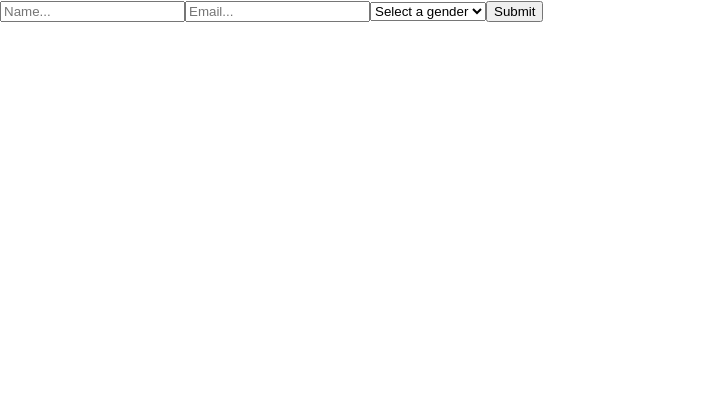
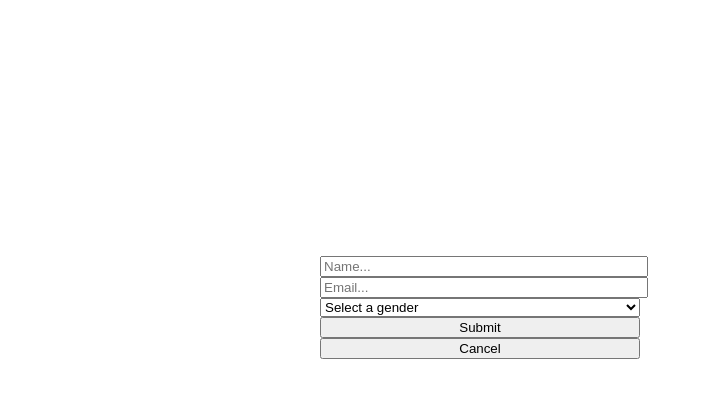
Before and after one commit to ThorbenBender/React-coding-challenge, a React (Create React App) app in the folder client/: page / in a window 1280 px wide. Shown: the top 398 px of the page, without its empty margins (0-711 px from the left). Built offline with nearby package versions, Linux system fonts and the light colour scheme.

Commit message:
added some styling | refactored code | commented code

```diff
--- a/client/src/Components/Create/Create.js
+++ b/client/src/Components/Create/Create.js
@@ -38,22 +38,34 @@ export default class Create extends Component {
         }
         // call the function from the parent element with user object
         this.props.createUser(user)
+        // call the changeView function
+        this.changeView()
+    }
+    changeView = () => {
         // change the view to ViewAndUpdate
         this.props.changeView('ViewAndUpdate')
     }
     render() {
+        let style = {width: '50%'}
         return (
-            <div>
-                <input name='name' type='text' value={this.state.name} placeholder="Name..." onChange={this.handleInput} />
-                <input name='email' type='email' value={this.state.email} placeholder="Email..." onChange={this.handleInput} />
-                <select name='gender' onClick={this.handleInput}>
+            <div style={{display: 'flex', flexDirection: 'column', width: '50%',margin: '0 auto', marginTop: '20%'}}>
+                {/* input to get the name of the user  */}
+                <input name='name' type='text' value={this.state.name} placeholder="Name..." onChange={this.handleInput} style={style}/>
+                {/* input to get the email of the user */}
+                <input name='email' type='email' value={this.state.email} placeholder="Email..." onChange={this.handleInput} style={style}/>
+                {/* dropdown menu to get the gender of the user */}
+                <select name='gender' onClick={this.handleInput} style={style}>
                     <option defaultValue='select a gender'>Select a gender</option>
                     <option value='male'>Male</option>
                     <option value='female'>Female</option>
                     <option value='other'>other</option>
                 </select>
                 {this.state.error && <p>{this.state.error}</p>}
-                <button onClick={this.submitInput}>Submit</button>
+                {/* button to create a new user */}
+                <button onClick={this.submitInput} style={style}>Submit</button>
+                {/* you can cancel creating a user */}
+                {/* will return you to ViewAndUpdate Component */}
+                <button onClick={this.changeView} style={style}>Cancel</button>
             </div>
         )
     }
--- a/client/src/Components/ViewAndUpdate/Components/UserScreen.js
+++ b/client/src/Components/ViewAndUpdate/Components/UserScreen.js
@@ -4,34 +4,39 @@ export default class UserScreen extends Component {
     state = {
         isEditing: false
     }
-    componentDidMount() {
-        let user = this.props.users.filter(user => user.id === this.props.id);
-        this.setState({name: user[0].name, email: user[0].email, gender: user[0].gender})
-    }
     editUser = () => {
-        this.setState({isEditing: true})
+        // set state
+        // we need to pass in the user information to change them in the input field
+        this.setState({isEditing: true, name: this.props.user.name, email: this.props.user.email,gender: this.props.user.gender})
     }
     handleInput = e => {
         this.setState({[e.target.name]: e.target.value})
     }
     saveUser = () => {
+        // create an user object
         let user = {
             name: this.state.name,
             email: this.state.email,
             gender: this.state.gender,
-            id: this.props.id
+            id: this.props.user.id
         }
+        // will call the edit function from app.js
         this.props.editUser(user)
+        // set the state from isEditing to false
         this.setState({isEditing: false})
     }
     render() {
         return (
             <div>
-                {!this.state.isEditing ? <p>{this.state.name}</p> : <input value={this.state.name} name='name' onChange={this.handleInput}/>}
-                {!this.state.isEditing ? <p>{this.state.email}</p> : <input value={this.state.email} name='email' onChange={this.handleInput}/>}
-                <p>{this.state.gender}</p>
+                {/* will check if editing is false. if it is false it will render a paragraph otherwise it will render a input field */}
+                {!this.state.isEditing ? <p>{this.props.user.name}</p> : <input value={this.state.name} name='name' onChange={this.handleInput}/>}
+                {/* will check if editing is false. if it is false it will render a paragraph otherwise it will render a input field */}
+                {!this.state.isEditing ? <p>{this.props.user.email}</p> : <input value={this.state.email} name='email' onChange={this.handleInput}/>}
+                <p>{this.props.user.gender}</p>
+                {/* will check if editing is false. if it is false it will render a button with edit function otherwise it will render a button with the save function */}
                 {!this.state.isEditing ? <button onClick={this.editUser}>Edit</button> : <button onClick={this.saveUser}>Save</button>}
-                <button onClick={() => this.props.deleteUser(this.props.id)}>Delete</button>
+                {/* will call the delete function from viewandupdate */}
+                <button onClick={() => this.props.deleteUser(this.props.user.id)}>Delete</button>
             </div>
         )
     }
--- a/client/src/Components/ViewAndUpdate/ViewAndUpdate.js
+++ b/client/src/Components/ViewAndUpdate/ViewAndUpdate.js
@@ -4,26 +4,38 @@ import React, { Component } from 'react'
 import UserScreen from './Components/UserScreen'
 
 export default class ViewAndUpdate extends Component {
+    // state to store the current selected user
     state = {
         showUser: ''
     }
     showUser = e => {
+        // will set the id of the showuser to event target id
         this.setState({showUser: e.target.id})
     }
     deleteUser = id => {
+        // will call the delete function from app.js
         this.props.deleteUser(id)
+        // will set the state from the showuser to to an empty string
         this.setState({showUser: ''})
+    }
+    // will change the view to the create component
+    changeView = () => {
+        this.props.changeView('Create')
     }
     render() {
         return (
-            <div>
-                <div>
+            <div style={{display: 'flex'}}>
+                <div style={{display: 'flex', flexDirection: 'column'}}>
                     <ul style={{listStyleType: 'none'}}>
-                        {this.props.users.map((user, idx) => <li key={idx} id={user.id} onClick={this.showUser}>{user.name}</li>)}
+                        <p onClick={this.changeView}>Create User</p>
+                        {this.props.users.map((user, idx) => <li key={idx} id={idx} onClick={this.showUser}>{user.name}</li>)}
                     </ul>
                 </div>
-                <div>
-                    {this.state.showUser && <UserScreen id={this.state.showUser} users={this.props.users} editUser={this.props.editUser} deleteUser={this.deleteUser}/>}
+                <div style={{display: 'flex', flexDirection: 'column', margin: '0 auto'}}>
+                    {/* conditional statement to check if you selected a user */}
+                    {this.state.showUser && <UserScreen id={this.state.showUser} user={this.props.users[this.state.showUser]} editUser={this.props.editUser} deleteUser={this.deleteUser}/>}
+                    {/* if not it will render this header */}
+                    {!this.state.showUser && <h1>No User selected</h1>}
                 </div>
             </div>
         )
```
Also changed, not shown: client/src/App.js (+7 -0 lines).
